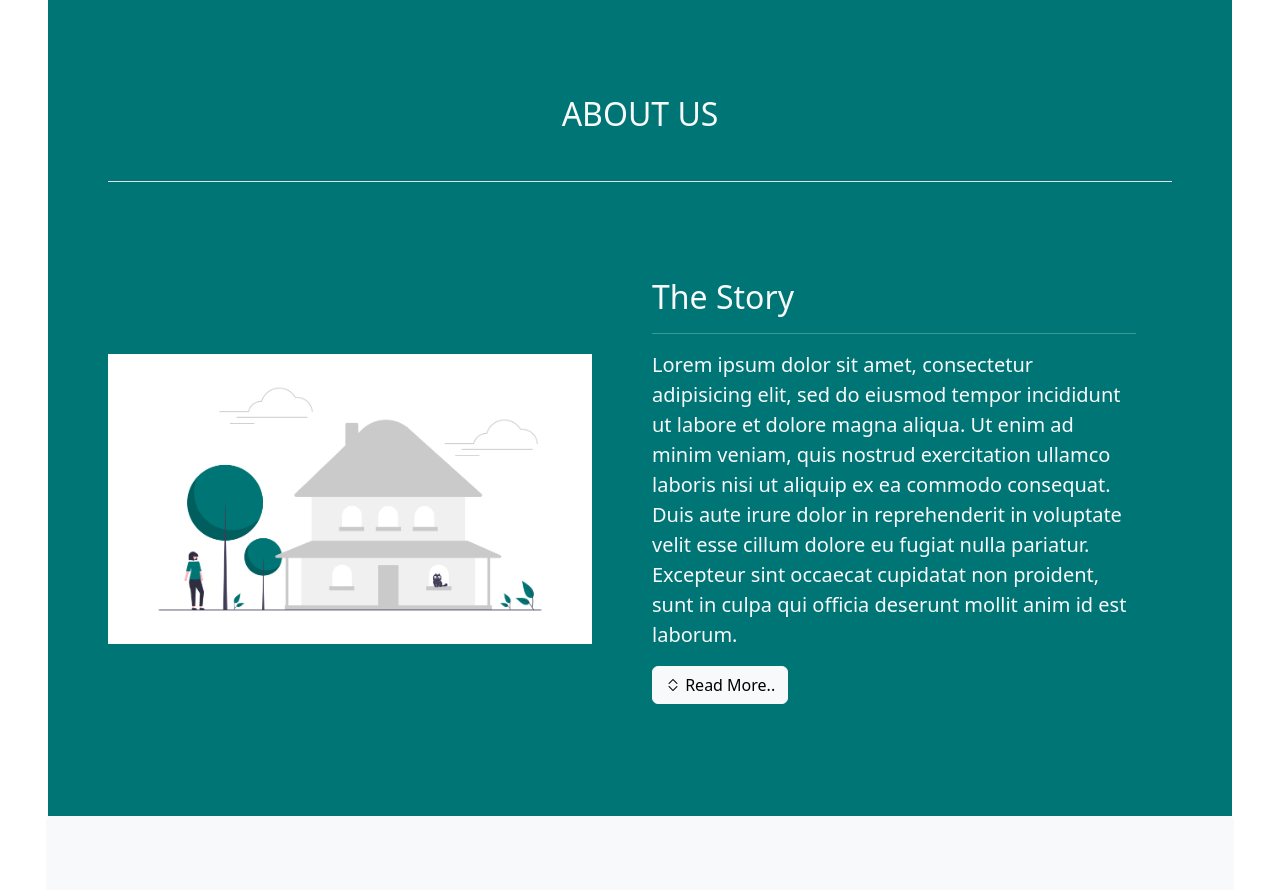
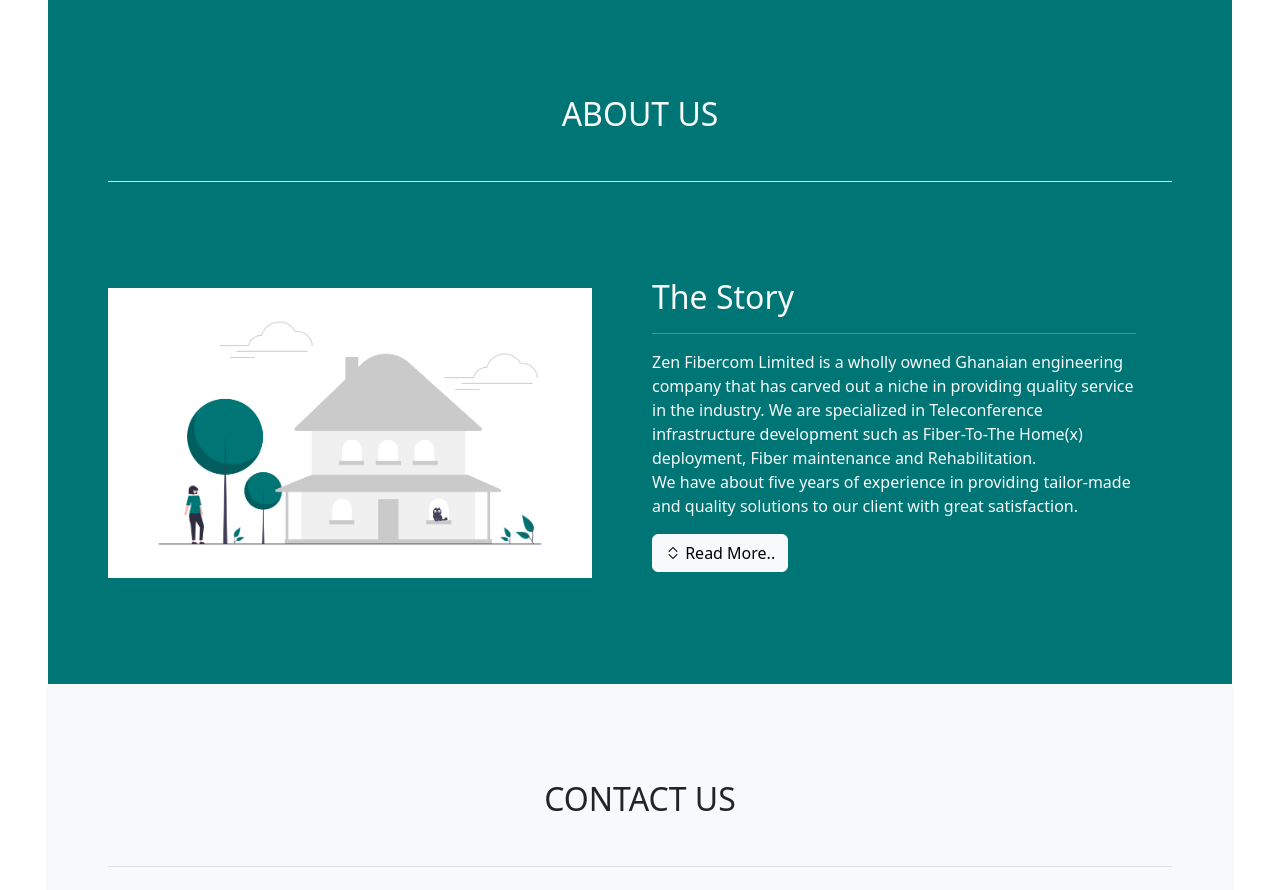
Before and after one commit to agoetee/zenfiber, a PHP site: page / in a window 1280 px wide. Shown: the part 4847-5737 px from the top of the page. Run offline with PHP 8.4, Linux system fonts and the light colour scheme.

Commit message:
Added actual 'About-us'

```diff
--- a/bootweb.html
+++ b/bootweb.html
@@ -268,7 +268,7 @@
 				<div class="col-sm-6 d-flex">
 					<div class="card m-3 ">
 						<div class="card-body p-5">
-							<img src=".\img\images\vodafone-gh.jpg" alt="Vodafone Ghana">
+							<img src=".\img\images\vodafone-gh.jpg" alt="Vodafone Ghana" class="theClient">
 						</div>
 					</div>
 				</div>
@@ -290,12 +290,7 @@
 				</div>
 				<div class="col-md p-5">
 					<h2>The Story</h2><hr>
-					<p class="lead">Lorem ipsum dolor sit amet, consectetur adipisicing elit, sed do eiusmod
-					tempor incididunt ut labore et dolore magna aliqua. Ut enim ad minim veniam,
-					quis nostrud exercitation ullamco laboris nisi ut aliquip ex ea commodo
-					consequat. Duis aute irure dolor in reprehenderit in voluptate velit esse
-					cillum dolore eu fugiat nulla pariatur. Excepteur sint occaecat cupidatat non
-					proident, sunt in culpa qui officia deserunt mollit anim id est laborum.</p>
+					<p class=" drop-cap">Zen Fibercom Limited is a wholly owned Ghanaian engineering company that has carved out a niche in providing quality service in the industry. We are specialized in Teleconference infrastructure development such as Fiber-To-The Home(x) deployment, Fiber maintenance and Rehabilitation. <br> We have about five years of experience in providing tailor-made and quality solutions to our client with great satisfaction.</p>
 					<p>
 						<button class="btn btn-light" type="button" data-bs-toggle="collapse" data-bs-target="#collapse-story" aria-expanded="false" aria-controls="collapse-story"><i class="bi bi-chevron-expand"></i>
 						Read More..
@@ -303,12 +298,8 @@
 					</p>
 					<div class="collapse" id="collapse-story">
 						<div class="card card-body text-dark">
-							Lorem ipsum dolor sit amet, consectetur adipisicing elit, sed do eiusmod
-							tempor incididunt ut labore et dolore magna aliqua. Ut enim ad minim veniam,
-							quis nostrud exercitation ullamco laboris nisi ut aliquip ex ea commodo
-							consequat. Duis aute irure dolor in reprehenderit in voluptate velit esse
-							cillum dolore eu fugiat nulla pariatur. Excepteur sint occaecat cupidatat non
-							proident, sunt in culpa qui officia deserunt mollit anim id est laborum.
+							We also provide other civil engineering services. <br> We have one of the best and experienced deployment teams who are ever ready to execute all works from survey through to commissioning. All teams are very reliable and ready to execute any job assigned because we aspire to deliver quality to your doorstep.
+
 						</div>
 					</div>
 				</div>
```
Also changed, not shown: style.css (+18 -0 lines).
